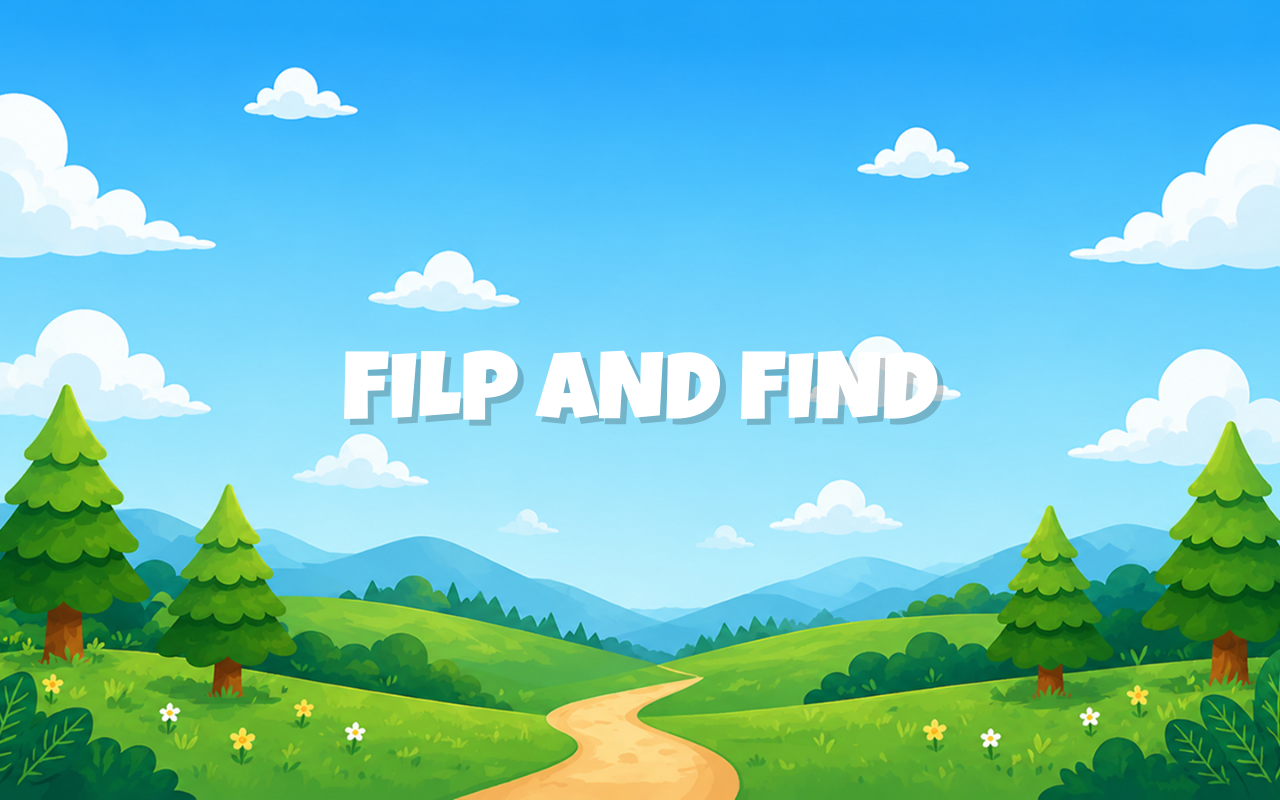
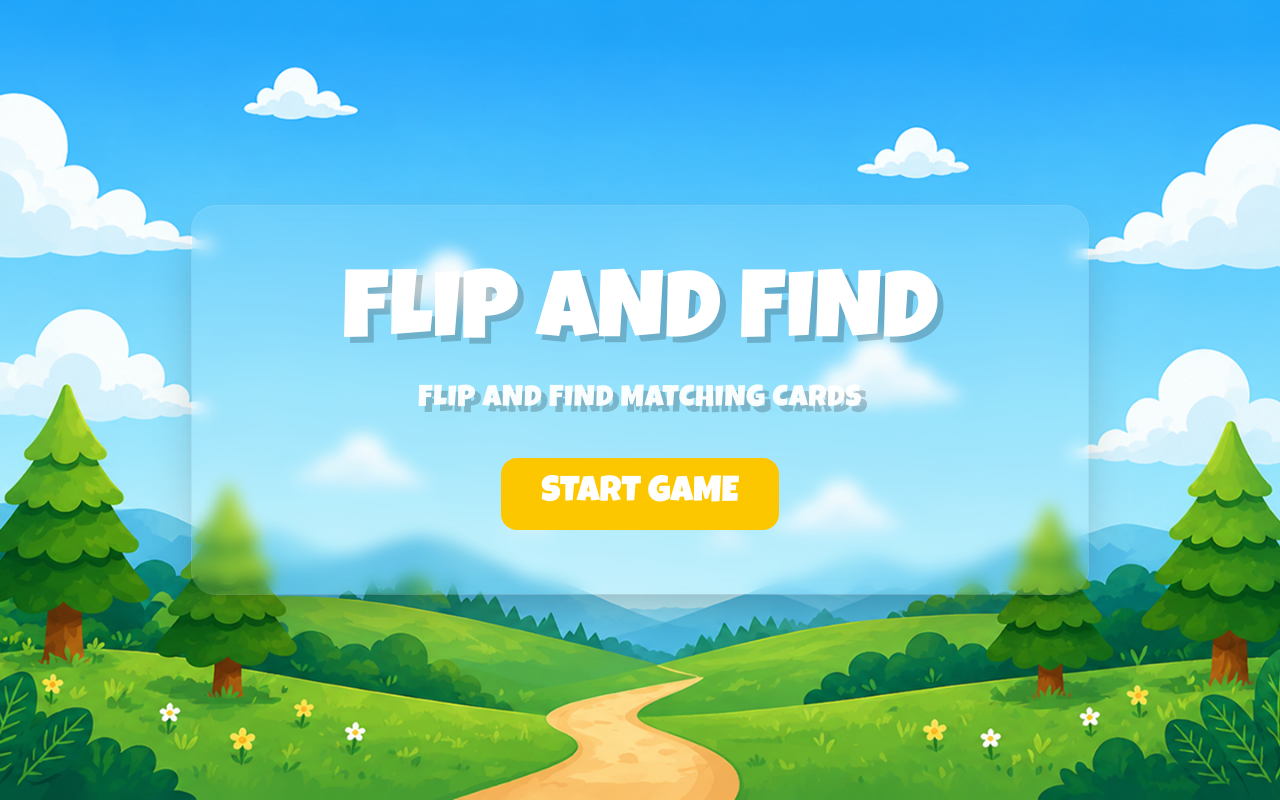
Before and after one commit to elab-development/klijentske-veb-tehnologije-i-skriptni-jezici-2025-26-2024-0407-veb-igrica-memorije, a React (Vite) app: page / in a window 1280 px wide. Built offline with nearby package versions, Linux system fonts and the light colour scheme.

Commit message:
button component + home page

```diff
--- a/package.json
+++ b/package.json
@@ -11,7 +11,8 @@
   },
   "dependencies": {
     "react": "^19.2.7",
-    "react-dom": "^19.2.7"
+    "react-dom": "^19.2.7",
+    "react-router-dom": "^7.18.1"
   },
   "devDependencies": {
     "@tailwindcss/vite": "^4.3.2",
--- a/src/App.tsx
+++ b/src/App.tsx
@@ -1,13 +1,9 @@
+import Home from "./pages/Home";
 function App() {
   return (
     <>
-      <div className="min-h-screen flex items-center justify-center ">
-        <h1 className="font-display text-6xl uppercase leading-none text-white md:text-8xl">
-          FILP AND FIND
-        </h1>
-      </div>
+      <Home />
     </>
   );
 }
-
 export default App;
--- /dev/null
+++ b/src/components/Button.tsx
@@ -0,0 +1,39 @@
+import type { ReactNode } from "react";
+
+type ButtonVariant = "primary" | "nav";
+
+interface ButtonProps {
+  variant?: ButtonVariant;
+  children: ReactNode;
+  onClick?: () => void;
+  className?: string;
+}
+
+const baseStyle =
+  "font-display uppercase text-white " +
+  "bg-yellow-400 hover:bg-yellow-500 " +
+  "rounded-2xl " +
+  "cartoon-shadow cursor-pointer " +
+  "active:translate-y-1";
+
+const sizeStyle = {
+  primary: "px-10 py-4 text-4xl",
+  nav: "px-4 py-2 text-base md:px-6 md:text-xl",
+};
+
+function Button({
+  variant = "primary",
+  children,
+  onClick,
+  className = "",
+}: ButtonProps) {
+  return (
+    <button
+      className={`${baseStyle} ${sizeStyle[variant]} ${className}`}
+      onClick={onClick}>
+      {children}
+    </button>
+  );
+}
+
+export default Button;
--- /dev/null
+++ b/src/pages/Home.tsx
@@ -0,0 +1,23 @@
+import Button from "../components/Button";
+
+function Home() {
+  return (
+    <div className="relative min-h-screen w-full overflow-hidden">
+      <main className="relative z-10 flex min-h-screen items-center justify-center px-4">
+        <section className="flex w-full max-w-4xl flex-col items-center rounded-3xl bg-white/10 px-8 py-16 text-center shadow-2xl backdrop-blur-sm ring-1 ring-white/20">
+          <h1 className="font-display text-6xl uppercase leading-none text-white md:text-8xl">
+            Flip and Find
+          </h1>
+          <p className="mt-4 font-display text-xl uppercase tracking-wide text-white/95 md:text-3xl">
+            Flip and find matching cards
+          </p>
+          <Button variant="primary" className="mt-10">
+            Start Game
+          </Button>
+        </section>
+      </main>
+    </div>
+  );
+}
+
+export default Home;
```
Also changed, not shown: 1 other file (tests, documents, lock files or other folders).
